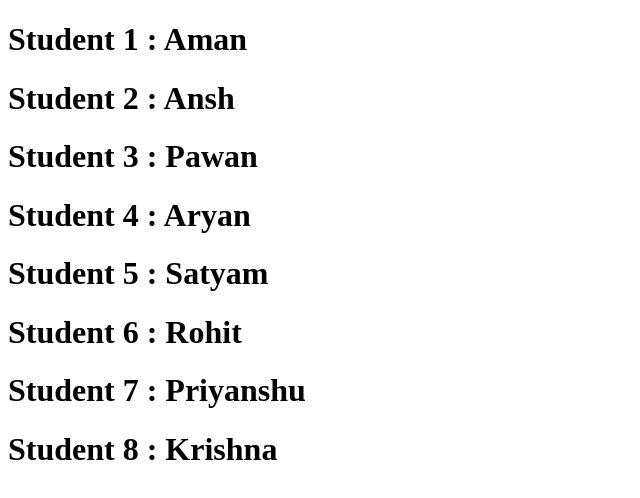
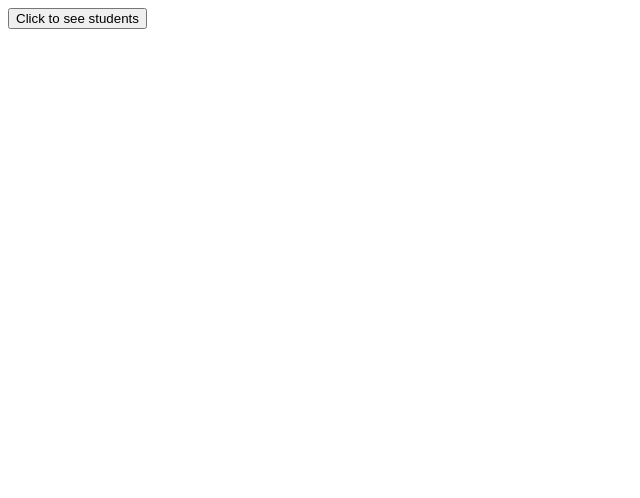
Before and after one commit to amanrcbfan99/mastering-react, a React (Vite) app: page / in a window 1280 px wide. Shown: the top 498 px of the page, without its empty margins (0-640 px from the left). Built offline with nearby package versions, Linux system fonts and the light colour scheme.

Commit message:
Learn : Transfering data from one component on an event through props and useState

```diff
--- a/src/App.jsx
+++ b/src/App.jsx
@@ -3,7 +3,7 @@ import { MyName } from "./Header"
 
 export function Addition(){
   console.log("test")
-
+  const [showStudents, setShowStudents] = useState(false);
   const Class = ["Aman", "Ansh", "Pawan", "Aryan", "Satyam", "Rohit", "Priyanshu", "Krishna"]
   // const School = {
   //   class : 36,
@@ -49,6 +49,13 @@ export function Addition(){
 
 
     // </div>
-    <MyName Class={Class}/>
+     <div>
+      <button onClick={() => setShowStudents(true)}>
+        Click to see students
+      </button>
+
+      {showStudents && <MyName Class={Class} />}
+    </div>
+
   )
 }
```
